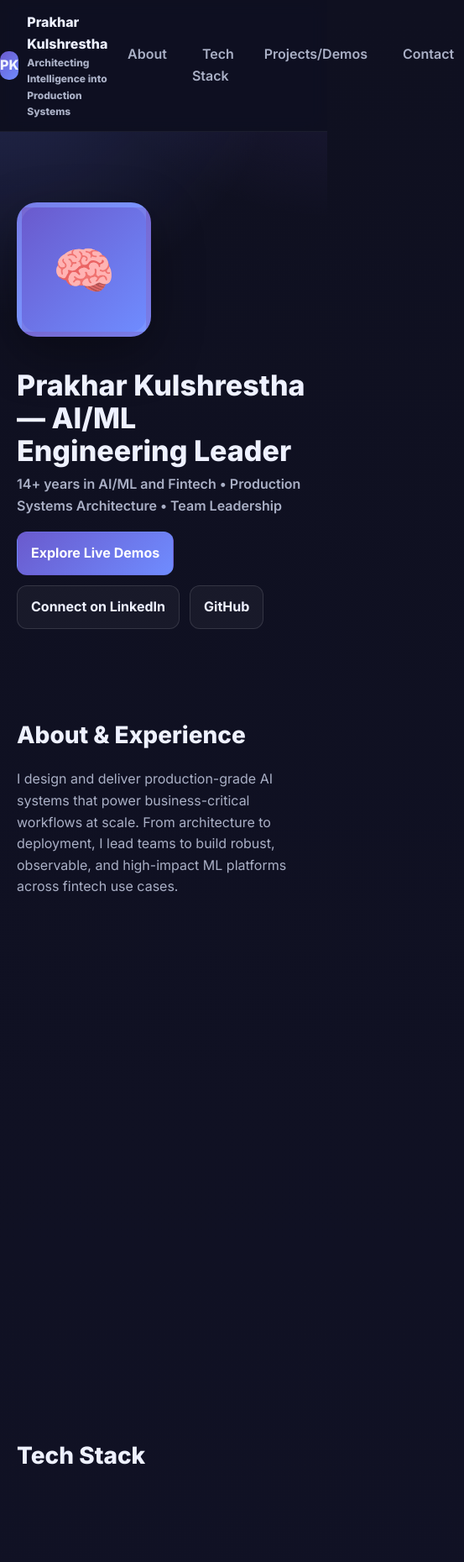
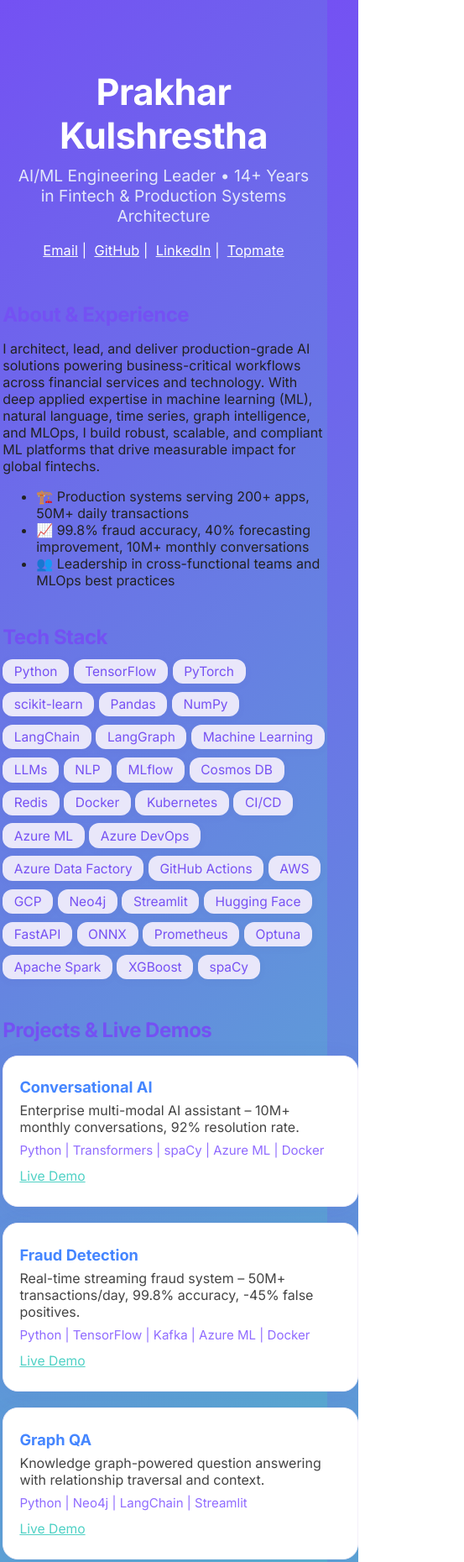
Before and after one commit to praykar/aboutme, a plain HTML site: page index.html in a window 390 px wide. Shown: the top 1860 px of the page at 84% size, 553 px wide, since content can reach past the window. Drawn offline with Linux system fonts and the light colour scheme.

Commit message:
Update index.html

```diff
--- a/index.html
+++ b/index.html
@@ -1,234 +1,279 @@
 <!DOCTYPE html>
 <html lang="en">
 <head>
-  <meta charset="UTF-8" />
-  <meta name="viewport" content="width=device-width, initial-scale=1.0" />
+  <meta charset="UTF-8">
+  <meta name="viewport" content="width=device-width, initial-scale=1.0">
   <title>Prakhar Kulshrestha | AI/ML Engineering Leader</title>
-  <link rel="preconnect" href="https://fonts.googleapis.com">
-  <link rel="preconnect" href="https://fonts.gstatic.com" crossorigin>
-  <link href="https://fonts.googleapis.com/css2?family=Inter:wght@400;500;600;700;800&display=swap" rel="stylesheet">
+  <link href="https://fonts.googleapis.com/css2?family=Inter:wght@400;700&display=swap" rel="stylesheet">
   <style>
-    :root {
-      --bg1:#0f1020; --bg2:#12132a; --grad1:#6a5acd; --grad2:#6f8cff; --card:#171834; --muted:#aab0c6; --text:#eef1ff; --accent:#8aa2ff;
+    body {
+      margin: 0;
+      font-family: 'Inter', Arial, sans-serif;
+      background: linear-gradient(135deg, #7451f3 0%, #4fd1c5 100%);
+      color: #222;
     }
-    *{box-sizing:border-box}
-    html,body{margin:0}
-    body{font-family:Inter,system-ui,-apple-system,Segoe UI,Roboto,Arial,sans-serif;background:linear-gradient(180deg,var(--bg1),var(--bg2));color:var(--text);line-height:1.6;-webkit-font-smoothing:antialiased}
-    a{color:var(--accent);text-decoration:none}
-    .container{max-width:1200px;margin:0 auto;padding:0 20px}
-    /* Topbar */
-    .topbar{position:sticky;top:0;z-index:50;background:rgba(15,16,32,.7);backdrop-filter:saturate(140%) blur(10px);border-bottom:1px solid rgba(255,255,255,.06)}
-    .topbar-inner{display:flex;align-items:center;justify-content:space-between;padding:14px 0}
-    .brand{display:flex;align-items:center;gap:10px;font-weight:800}
-    .brand-badge{width:34px;height:34px;border-radius:10px;background:linear-gradient(135deg,var(--grad1),var(--grad2));display:grid;place-items:center;font-weight:800}
-    nav ul{display:flex;gap:18px;list-style:none;margin:0;padding:0}
-    nav a{color:var(--muted);font-weight:600;padding:8px 12px;border-radius:8px}
-    nav a:hover{background:rgba(255,255,255,.06);color:var(--text)}
-    /* Hero */
-    .hero{position:relative;padding:84px 0 48px;overflow:hidden}
-    .hero .glow{position:absolute;inset:-40%;background:radial-gradient(600px 600px at 20% 10%,rgba(110,129,255,.25),transparent 60%),radial-gradient(600px 600px at 80% 0%,rgba(140,110,255,.2),transparent 60%)}
-    .hero-grid{position:relative;z-index:1;display:grid;grid-template-columns:260px 1fr;gap:32px;align-items:center}
-    .avatar{width:220px;height:220px;border-radius:24px;border:6px solid rgba(255,255,255,.08);background:linear-gradient(135deg,var(--grad1),var(--grad2));display:grid;place-items:center;font-size:60px;box-shadow:0 20px 60px rgba(0,0,0,.35)}
-    .title-xl{font-size:44px;line-height:1.15;margin:0 0 8px;font-weight:800}
-    .subtitle{color:var(--muted);font-weight:600;margin:0 0 18px}
-    .cta{display:flex;gap:12px;flex-wrap:wrap}
-    .btn{display:inline-flex;align-items:center;gap:8px;padding:12px 16px;border-radius:12px;font-weight:700;border:1px solid rgba(255,255,255,.12);transition:transform .2s, box-shadow .2s}
-    .btn.primary{background:linear-gradient(135deg,var(--grad1),var(--grad2));color:white;border-color:transparent}
-    .btn.secondary{background:rgba(255,255,255,.04);color:var(--text)}
-    .btn:hover{transform:translateY(-2px);box-shadow:0 10px 30px rgba(120,130,255,.25)}
-    /* Sections */
-    section{padding:56px 0}
-    .section-title{font-size:28px;margin:0 0 18px;font-weight:800}
-    .muted{color:var(--muted)}
-    .cards{display:grid;gap:18px}
-    @media(min-width:700px){.cards.cols-2{grid-template-columns:repeat(2,1fr)}.cards.cols-3{grid-template-columns:repeat(3,1fr)}}
-    .card{background:var(--card);border:1px solid rgba(255,255,255,.06);border-radius:16px;padding:18px;box-shadow:0 10px 30px rgba(0,0,0,.25);transition:transform .25s ease, box-shadow .25s ease}
-    .card:hover{transform:translateY(-6px);box-shadow:0 20px 60px rgba(0,0,0,.35)}
-    .badge{display:inline-flex;align-items:center;gap:8px;padding:8px 10px;border-radius:999px;background:rgba(120,130,255,.12);border:1px solid rgba(120,130,255,.25);font-weight:600;color:#cfd6ff}
-    .badge img{width:16px;height:16px}
-    .stack-badges{display:flex;flex-wrap:wrap;gap:10px}
-    .proj-title{font-weight:800;margin:6px 0}
-    .proj-desc{color:var(--muted);font-size:14px;margin:0 0 10px}
-    .proj-links{display:flex;gap:10px;flex-wrap:wrap}
-    .link-btn{padding:8px 12px;border-radius:10px;background:rgba(255,255,255,.06);border:1px solid rgba(255,255,255,.1);font-weight:700}
-    .link-btn.primary{background:linear-gradient(135deg,var(--grad1),var(--grad2));border-color:transparent;color:#fff}
-    /* Footer */
-    footer{padding:40px 0;color:var(--muted);border-top:1px solid rgba(255,255,255,.06);margin-top:20px}
-    .foot{display:flex;justify-content:space-between;gap:16px;flex-wrap:wrap}
-    /* Animations */
-    .fade{opacity:0;transform:translateY(14px);transition:opacity .6s ease, transform .6s ease}
-    .fade.show{opacity:1;transform:none}
-    @media(max-width:900px){.hero-grid{grid-template-columns:1fr}.avatar{width:160px;height:160px;margin-bottom:6px}.title-xl{font-size:34px}}
+    .container {
+      max-width: 1100px;
+      margin: 0 auto;
+      padding: 2rem 1.5rem 3rem 1.5rem;
+    }
+    .hero {
+      text-align: center;
+      padding: 4rem 1rem 2rem 1rem;
+      color: #fff;
+    }
+    .hero h1 {
+      font-size: 2.7rem;
+      margin: 0;
+      font-weight: 700;
+      letter-spacing: -0.5px;
+    }
+    .hero h3 {
+      font-size: 1.2rem;
+      font-weight: 400;
+      color: #e2e6fa;
+      margin-top: 0.6rem;
+    }
+    .hero .links a {
+      margin: 0 0.3rem;
+      color: #fff;
+      text-decoration: underline;
+      font-weight: 500;
+      font-size: 1.02rem;
+      letter-spacing: 0.1px;
+      transition: color 0.2s;
+    }
+    .hero .links a:hover { color: #4fd1c5; }
+
+    section {
+      margin-bottom: 2.7rem;
+    }
+    section h2 {
+      font-size: 1.5rem;
+      margin-bottom: 0.6rem;
+      font-weight: 600;
+      color: #7451f3;
+      letter-spacing: -0.5px;
+    }
+
+    .card-row {
+      display: flex;
+      flex-wrap: wrap;
+      gap: 2rem;
+      margin-top: 1rem;
+    }
+
+    .card {
+      background: #fff;
+      border-radius: 18px;
+      box-shadow: 0 8px 30px rgba(80, 80, 172, 0.09);
+      padding: 1.6rem 1.2rem;
+      min-width: 280px;
+      width: calc(33% - 1.4rem);
+      opacity: 0;
+      transform: translateY(24px);
+      transition: opacity 0.58s, transform 0.58s;
+      position: relative;
+      border: 1.5px solid #f4f0fa;
+    }
+    .card.show {
+      opacity: 1;
+      transform: none;
+    }
+    .card-title {
+      font-size: 1.14rem;
+      font-weight: 600;
+      color: #4586ff;
+      margin-bottom: 0.45rem;
+    }
+    .card-desc {
+      font-size: 1rem;
+      color: #444;
+      margin-bottom: 0.5rem;
+    }
+    .card-tech {
+      margin-bottom: 0.7rem;
+      font-size: .94rem;
+      color: #906cff;
+      display: flex;
+      flex-wrap: wrap;
+      gap: 0.3rem;
+    }
+    .card-links a {
+      color: #4fd1c5;
+      text-decoration: underline;
+      margin-right: 1.1rem;
+      font-size: 0.98rem;
+      font-weight: 500;
+      transition: color 0.18s;
+    }
+    .card-links a:hover { color: #7451f3; }
+
+    /* Tech Stack Badges */
+    .tech-badges {
+      display: flex;
+      flex-wrap: wrap;
+      gap: 0.35rem;
+      margin-bottom: 0.8rem;
+    }
+    .tech-badge {
+      display: inline-block;
+      background: #e9e7fa;
+      color: #7651f3;
+      border-radius: 12px;
+      font-size: 0.97rem;
+      padding: 0.33rem 0.85rem;
+      font-weight: 500;
+      margin: 2px 0;
+      box-shadow: 0 2px 8px rgba(80,80,172,0.07);
+    }
+
+    @media (max-width: 900px) {
+      .card-row { flex-direction: column; gap: 1.2rem; }
+      .card { width: 100%; min-width: unset; }
+      .container { padding: 1.2rem 0.2rem; }
+    }
   </style>
 </head>
 <body>
-  <!-- Topbar -->
-  <header class="topbar">
-    <div class="container topbar-inner">
-      <div class="brand">
-        <div class="brand-badge">PK</div>
-        <div>
-          <div style="font-weight:800">Prakhar Kulshrestha</div>
-          <div class="muted" style="font-size:12px">Architecting Intelligence into Production Systems</div>
-        </div>
-      </div>
-      <nav>
-        <ul>
-          <li><a href="#about">About</a></li>
-          <li><a href="#stack">Tech Stack</a></li>
-          <li><a href="#demos">Projects/Demos</a></li>
-          <li><a href="mailto:prakhar1@live.com">Contact</a></li>
-        </ul>
-      </nav>
-    </div>
-  </header>
-
-  <!-- Hero -->
-  <section class="hero">
-    <div class="glow"></div>
-    <div class="container hero-grid">
-      <div class="avatar" aria-hidden="true">🧠</div>
-      <div>
-        <h1 class="title-xl">Prakhar Kulshrestha — AI/ML Engineering Leader</h1>
-        <p class="subtitle">14+ years in AI/ML and Fintech • Production Systems Architecture • Team Leadership</p>
-        <div class="cta">
-          <a class="btn primary" href="#demos">Explore Live Demos</a>
-          <a class="btn secondary" href="https://linkedin.com/in/praykar" target="_blank" rel="noopener">Connect on LinkedIn</a>
-          <a class="btn secondary" href="https://github.com/praykar" target="_blank" rel="noopener">GitHub</a>
-        </div>
+  <div class="container">
+    <div class="hero">
+      <h1>Prakhar Kulshrestha</h1>
+      <h3>AI/ML Engineering Leader • 14+ Years in Fintech & Production Systems Architecture</h3>
+      <div class="links">
+        <a href="mailto:prakhar1@live.com">Email</a>|
+        <a href="https://github.com/praykar" target="_blank">GitHub</a>|
+        <a href="https://linkedin.com/in/praykar" target="_blank">LinkedIn</a>|
+        <a href="https://topmate.io/praykar" target="_blank">Topmate</a>
       </div>
     </div>
-  </section>
 
-  <!-- About / Experience -->
-  <section id="about">
-    <div class="container">
-      <h2 class="section-title">About & Experience</h2>
-      <p class="muted">I design and deliver production-grade AI systems that power business-critical workflows at scale. From architecture to deployment, I lead teams to build robust, observable, and high-impact ML platforms across fintech use cases.</p>
-      <div class="cards cols-3" style="margin-top:18px">
+    <section>
+      <h2>About & Experience</h2>
+      <p>
+        I architect, lead, and deliver production-grade AI solutions powering business-critical workflows across financial services and technology. With deep applied expertise in machine learning (ML), natural language, time series, graph intelligence, and MLOps, I build robust, scalable, and compliant ML platforms that drive measurable impact for global fintechs.
+      </p>
+      <ul>
+        <li>🏗️ Production systems serving 200+ apps, 50M+ daily transactions</li>
+        <li>📈 99.8% fraud accuracy, 40% forecasting improvement, 10M+ monthly conversations</li>
+        <li>👥 Leadership in cross-functional teams and MLOps best practices</li>
+      </ul>
+    </section>
+
+    <section>
+      <h2>Tech Stack</h2>
+      <div class="tech-badges">
+        <span class="tech-badge">Python</span>
+        <span class="tech-badge">TensorFlow</span>
+        <span class="tech-badge">PyTorch</span>
+        <span class="tech-badge">scikit-learn</span>
+        <span class="tech-badge">Pandas</span>
+        <span class="tech-badge">NumPy</span>
+        <span class="tech-badge">LangChain</span>
+        <span class="tech-badge">LangGraph</span>
+        <span class="tech-badge">Machine Learning</span>
+        <span class="tech-badge">LLMs</span>
+        <span class="tech-badge">NLP</span>
+        <span class="tech-badge">MLflow</span>
+        <span class="tech-badge">Cosmos DB</span>
+        <span class="tech-badge">Redis</span>
+        <span class="tech-badge">Docker</span>
+        <span class="tech-badge">Kubernetes</span>
+        <span class="tech-badge">CI/CD</span>
+        <span class="tech-badge">Azure ML</span>
+        <span class="tech-badge">Azure DevOps</span>
+        <span class="tech-badge">Azure Data Factory</span>
+        <span class="tech-badge">GitHub Actions</span>
+        <span class="tech-badge">AWS</span>
+        <span class="tech-badge">GCP</span>
+        <span class="tech-badge">Neo4j</span>
+        <span class="tech-badge">Streamlit</span>
+        <span class="tech-badge">Hugging Face</span>
+        <span class="tech-badge">FastAPI</span>
+        <span class="tech-badge">ONNX</span>
+        <span class="tech-badge">Prometheus</span>
+        <span class="tech-badge">Optuna</span>
+        <span class="tech-badge">Apache Spark</span>
+        <span class="tech-badge">XGBoost</span>
+        <span class="tech-badge">spaCy</span>
+      </div>
+    </section>
+
+    <section>
+      <h2>Projects & Live Demos</h2>
+      <div class="card-row">
+        <!-- Card 1 -->
         <div class="card fade">
-          <div class="badge">🏗️ Production Architecture</div>
-          <p class="proj-desc">Real-time fraud, forecasting, graph QA, conversational AI, and vision quality systems running in production.</p>
-        </div>
-        <div class="card fade">
-          <div class="badge">📈 Measurable Impact</div>
-          <p class="proj-desc">99.8% fraud accuracy with 45% fewer false positives; 40% forecasting improvement; 10M+ monthly conversations.</p>
-        </div>
-        <div class="card fade">
-          <div class="badge">👥 Leadership</div>
-          <p class="proj-desc">Leading cross-functional teams, establishing MLOps practices, and driving end-to-end delivery in regulated environments.</p>
-        </div>
-      </div>
-    </div>
-  </section>
-
-  <!-- Tech Stack -->
-  <section id="stack">
-    <div class="container">
-      <h2 class="section-title">Tech Stack</h2>
-      <div class="cards cols-3">
-        <div class="card fade">
-          <div class="badge">🤖 ML & AI</div>
-          <div class="stack-badges" style="margin-top:10px">
-            <span class="badge">Python</span>
-            <span class="badge">TensorFlow</span>
-            <span class="badge">PyTorch</span>
-            <span class="badge">scikit-learn</span>
-            <span class="badge">Pandas</span>
-            <span class="badge">NumPy</span>
-            <span class="badge">LLMs</span>
-            <span class="badge">NLP</span>
-            <span class="badge">LangChain</span>
-            <span class="badge">LangGraph</span>
+          <div class="card-title">Conversational AI</div>
+          <div class="card-desc">Enterprise multi-modal AI assistant – 10M+ monthly conversations, 92% resolution rate.</div>
+          <div class="card-tech">Python | Transformers | spaCy | Azure ML | Docker</div>
+          <div class="card-links">
+            <a href="https://huggingface.co/spaces/praykar/conversational_ai" target="_blank">Live Demo</a>
           </div>
         </div>
+        <!-- Card 2 -->
         <div class="card fade">
-          <div class="badge">⚙️ Data & MLOps</div>
-          <div class="stack-badges" style="margin-top:10px">
-            <span class="badge">Cosmos DB</span>
-            <span class="badge">Redis</span>
-            <span class="badge">Docker</span>
-            <span class="badge">Kubernetes</span>
-            <span class="badge">CI/CD</span>
-            <span class="badge">MLflow</span>
+          <div class="card-title">Fraud Detection</div>
+          <div class="card-desc">Real-time streaming fraud system – 50M+ transactions/day, 99.8% accuracy, -45% false positives.</div>
+          <div class="card-tech">Python | TensorFlow | Kafka | Azure ML | Docker</div>
+          <div class="card-links">
+            <a href="https://fdetect.streamlit.app/" target="_blank">Live Demo</a>
           </div>
         </div>
+        <!-- Card 3 -->
         <div class="card fade">
-          <div class="badge">☁️ Cloud & Infra</div>
-          <div class="stack-badges" style="margin-top:10px">
-            <span class="badge">Azure ML</span>
-            <span class="badge">Azure DevOps</span>
-            <span class="badge">Azure Data Factory</span>
-            <span class="badge">GitHub Actions</span>
-            <span class="badge">AWS</span>
-            <span class="badge">GCP</span>
+          <div class="card-title">Graph QA</div>
+          <div class="card-desc">Knowledge graph-powered question answering with relationship traversal and context.</div>
+          <div class="card-tech">Python | Neo4j | LangChain | Streamlit</div>
+          <div class="card-links">
+            <a href="https://huggingface.co/spaces/praykar/graph_qa" target="_blank">Live Demo</a>
+          </div>
+        </div>
+        <!-- Card 4 -->
+        <div class="card fade">
+          <div class="card-title">Forecasting</div>
+          <div class="card-desc">Multi-horizon supply chain forecasting – 40% improvement, $25M annual savings.</div>
+          <div class="card-tech">Python | PyTorch | Spark | Optuna | Azure ML</div>
+          <div class="card-links">
+            <a href="https://huggingface.co/spaces/praykar/forecasting" target="_blank">Live Demo</a>
+          </div>
+        </div>
+        <!-- Card 5 -->
+        <div class="card fade">
+          <div class="card-title">MLOps Framework</div>
+          <div class="card-desc">Production MLOps pipeline – zero-downtime deployments, 100+ models, 15+ teams.</div>
+          <div class="card-tech">Python | Kubeflow | Terraform | Azure DevOps | Prometheus</div>
+          <div class="card-links">
+            <a href="https://huggingface.co/spaces/praykar/mlops_framework" target="_blank">Live Demo</a>
+          </div>
+        </div>
+        <!-- Card 6 -->
+        <div class="card fade">
+          <div class="card-title">Vision Quality Control</div>
+          <div class="card-desc">Real-time manufacturing QC – deployed to 50+ lines, 99.2% defect detection accuracy.</div>
+          <div class="card-tech">Python | OpenCV | TensorFlow | ONNX | Kubernetes</div>
+          <div class="card-links">
+            <a href="https://huggingface.co/spaces/praykar/vision_quality" target="_blank">Live Demo</a>
           </div>
         </div>
       </div>
-    </div>
-  </section>
+    </section>
+  </div>
 
-  <!-- Projects / Demos -->
-  <section id="demos">
-    <div class="container">
-      <h2 class="section-title">Projects & Live Demos</h2>
-      <div class="cards cols-3">
-        <div class="card fade">
-          <div class="badge">💬 Conversational AI</div>
-          <div class="proj-title">Enterprise Conversational AI System</div>
-          <p class="proj-desc">Multi-modal customer service assistant with 92% resolution and 10M+ monthly conversations.</p>
-          <div class="proj-links">
-            <a class="link-btn primary" href="https://huggingface.co/spaces/praykar/conversational_ai" target="_blank" rel="noopener">Live Demo</a>
-          </div>
-        </div>
-        <div class="card fade">
-          <div class="badge">🛡️ Fraud Detection</div>
-          <div class="proj-title">Real-time Fraud Detection Architecture</div>
-          <p class="proj-desc">Streaming architecture processing 50M+ transactions/day; 99.8% accuracy; -45% false positives.</p>
-          <div class="proj-links">
-            <a class="link-btn primary" href="https://fdetect.streamlit.app/" target="_blank" rel="noopener">Live Demo</a>
-          </div>
-        </div>
-        <div class="card fade">
-          <div class="badge">🧠 Graph QA</div>
-          <div class="proj-title">Knowledge Graph QA System</div>
-          <p class="proj-desc">Graph-powered semantic QA with relationship traversal and contextual answers.</p>
-          <div class="proj-links">
-            <a class="link-btn primary" href="https://huggingface.co/spaces/praykar/graph_qa" target="_blank" rel="noopener">Live Demo</a>
-          </div>
-        </div>
-        <div class="card fade">
-          <div class="badge">📈 Forecasting</div>
-          <div class="proj-title">Time Series Forecasting</div>
-          <p class="proj-desc">Multi-horizon forecasting with PyTorch/Optuna/Spark; 40% accuracy improvement; $25M savings.</p>
-          <div class="proj-links">
-            <a class="link-btn primary" href="https://huggingface.co/spaces/praykar/forecasting" target="_blank" rel="noopener">Live Demo</a>
-          </div>
-        </div>
-        <div class="card fade">
-          <div class="badge">🚀 MLOps</div>
-          <div class="proj-title">Enterprise MLOps Framework</div>
-          <p class="proj-desc">Zero-downtime deployments, monitoring, governance; used by 15+ teams managing 100+ models.</p>
-          <div class="proj-links">
-            <a class="link-btn primary" href="https://huggingface.co/spaces/praykar/mlops_framework" target="_blank" rel="noopener">Live Demo</a>
-          </div>
-        </div>
-        <div class="card fade">
-          <div class="badge">🖼️ Vision QC</div>
-          <div class="proj-title">Vision Quality Control</div>
-          <p class="proj-desc">Real-time defect detection on 50+ production lines; 99.2% accuracy.</p>
-          <div class="proj-links">
-            <a class="link-btn primary" href="https://huggingface.co/spaces/praykar/vision_quality" target="_blank" rel="noopener">Live Demo</a>
-          </div>
-        </div>
-      </div>
-    </div>
-  </section>
-
-  <footer>
-    <div class="container foot">
-      <div>© 2025 Prakhar Kulshrestha. All rights reserved.</div>
-      <div class="stack-badges">
-        <a class="badge" href="mailto:prakhar1@live.com">Email</a>
-        <a class="badge" href="https://linkedin.com/in/praykar" target="_blank" rel="noopener">LinkedIn</a>
-        <a class="badge" href="https://github.com/praykar" target
+  <!-- Card fade-in JavaScript -->
+  <script>
+  document.addEventListener('DOMContentLoaded', function () {
+    var fadeEls = document.querySelectorAll('.fade');
+    var observer = new IntersectionObserver(function(entries) {
+      entries.forEach(function(entry) {
+        if (entry.isIntersecting) {
+          entry.target.classList.add('show');
+          observer.unobserve(entry.target);
+        }
+      });
+    }, { threshold: 0.12 });
+    fadeEls.forEach(function(el) { observer.observe(el); });
+  });
+  </script>
+</body>
+</html>
```
